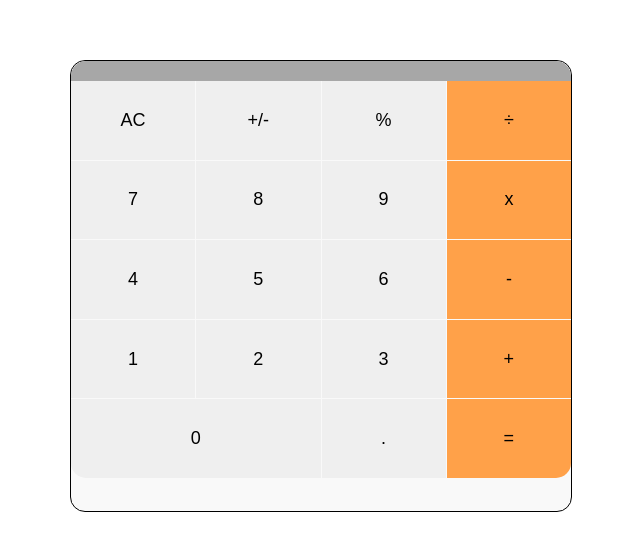
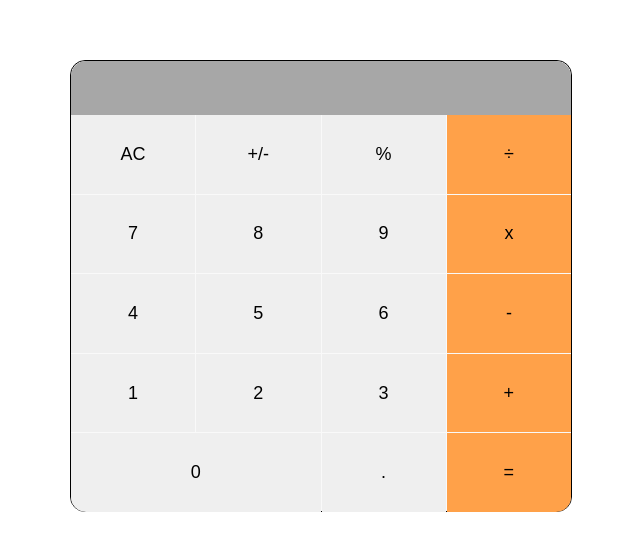
Before and after one commit to angeluray/math-magiciansapp, a React (Create React App) app: page / in a window 1280 px wide. Shown: the part 114-664 px from the top of the page, without its empty margins (319-959 px from the left). Built offline with nearby package versions, Linux system fonts and the light colour scheme.

Commit message:
Add Favicon and Fix hover propertie

```diff
--- a/public/index.html
+++ b/public/index.html
@@ -2,7 +2,7 @@
 <html lang="en">
   <head>
     <meta charset="utf-8" />
-    <link rel="icon" href="%PUBLIC_URL%/favicon.ico" />
+    <link rel="icon" href="https://img.icons8.com/3d-fluency/100/000000/calculator.png" />
     <meta name="viewport" content="width=device-width, initial-scale=1" />
     <meta name="theme-color" content="#000000" />
     <meta
@@ -24,7 +24,7 @@
       work correctly both with client-side routing and a non-root public URL.
       Learn how to configure a non-root public URL by running `npm run build`.
     -->
-    <title>React App</title>
+    <title>Calculator - Math Magicians</title>
   </head>
   <body>
     <noscript>You need to enable JavaScript to run this app.</noscript>
--- a/src/App.css
+++ b/src/App.css
@@ -15,12 +15,17 @@
 }
 
 .resultScreen {
-  padding: 10px;
+  height: 52px;
+  padding-top: 2px;
+  padding-right: 10px;
   background-color: rgb(167, 167, 167);
   color: #fff;
   border-radius: 15px 15px 0 0;
   font-size: 25px;
   text-align: right;
+  display: flex;
+  align-items: center;
+  justify-content: flex-end;
 }
 
 .calculatorButtons {
@@ -37,8 +42,16 @@ button {
   font-weight: 400;
 }
 
+button:hover {
+  background-color: rgba(79, 255, 35, 0.352);
+}
+
 button:nth-child(4n) {
   background-color: rgb(255, 161, 73);
+}
+
+button:nth-child(4n):hover {
+  background-color: rgb(255, 134, 22);
 }
 
 button:nth-child(17) {
@@ -50,3 +63,7 @@ button:last-child {
   border-bottom-right-radius: 15px;
   background-color: rgb(255, 161, 73);
 }
+
+button:last-child:hover {
+  background-color: rgb(255, 134, 22);
+}
```
